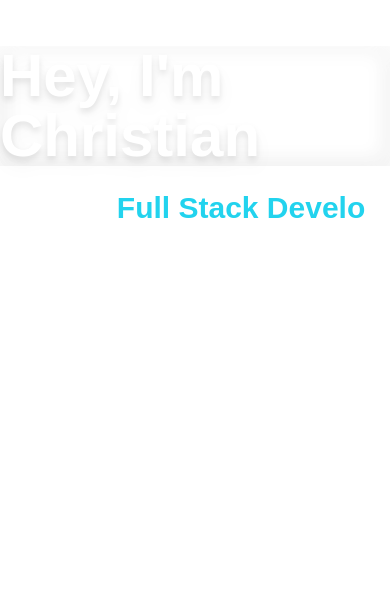
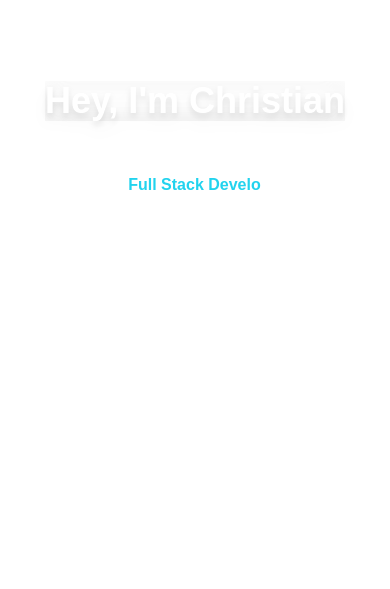
Before and after one commit to christiangdiaz/ChristianPortfolio, a Next.js app: page / in a window 390 px wide. Shown: the part 255-844 px from the top of the page. Built offline with nearby package versions, Linux system fonts and the light colour scheme.

Commit message:
home page mobile css optimization

```diff
--- a/src/app/page.js
+++ b/src/app/page.js
@@ -1,4 +1,3 @@
-// Home.js
 "use client";
 
 import { useCallback, useEffect } from 'react';
@@ -23,21 +22,20 @@ export default function Home() {
 
   return (
     <div className="flex flex-col items-center min-h-screen">
-      <section className="flex flex-col items-center justify-center min-h-screen py-4" id="hero">
-
-        <h1 className="text-6xl font-extrabold text-white drop-shadow-lg backdrop-blur-md mb-4" style={{userSelect: 'none'}}>
+      <section className="flex flex-col items-center justify-center min-h-screen py-8 px-4 md:px-8" id="hero">
+        <h1 className="text-4xl md:text-6xl font-extrabold text-white drop-shadow-lg backdrop-blur-md mb-4 text-center" style={{ userSelect: 'none' }}>
           Hey, I'm Christian
         </h1>
-        <div className="flex items-center text-3xl font-semibold text-white mt-2">
-          <p className="mr-2" style={{userSelect: 'none'}}>I am a</p>
+        <div className="flex flex-col items-center md:flex-row md:text-3xl font-semibold text-white mt-2">
+          <p className="mr-0 md:mr-2 text-xl md:text-3xl" style={{ userSelect: 'none' }}>I am a</p>
           <TypingEffect phrases={["Software Engineer.", "Full Stack Developer.", "Student", "Creator"]} />
         </div>
-        <div className="flex space-x-6 mt-8">
+        <div className="flex space-x-4 md:space-x-6 mt-8">
           <a
             href="https://www.linkedin.com/in/christian-diaz-276246327"
             target="_blank"
             rel="noopener noreferrer"
-            className="text-white text-3xl hover:text-cyan-400 transition duration-200 transform hover:scale-110"
+            className="text-white text-2xl md:text-3xl hover:text-cyan-400 transition duration-200 transform hover:scale-110"
             aria-label="LinkedIn Profile"
           >
             <FaLinkedin />
@@ -46,7 +44,7 @@ export default function Home() {
             href="https://github.com/christiangdiaz"
             target="_blank"
             rel="noopener noreferrer"
-            className="text-white text-3xl hover:text-gray-300 transition duration-200 transform hover:scale-110"
+            className="text-white text-2xl md:text-3xl hover:text-gray-300 transition duration-200 transform hover:scale-110"
             aria-label="GitHub Profile"
           >
             <FaGithub />
```
